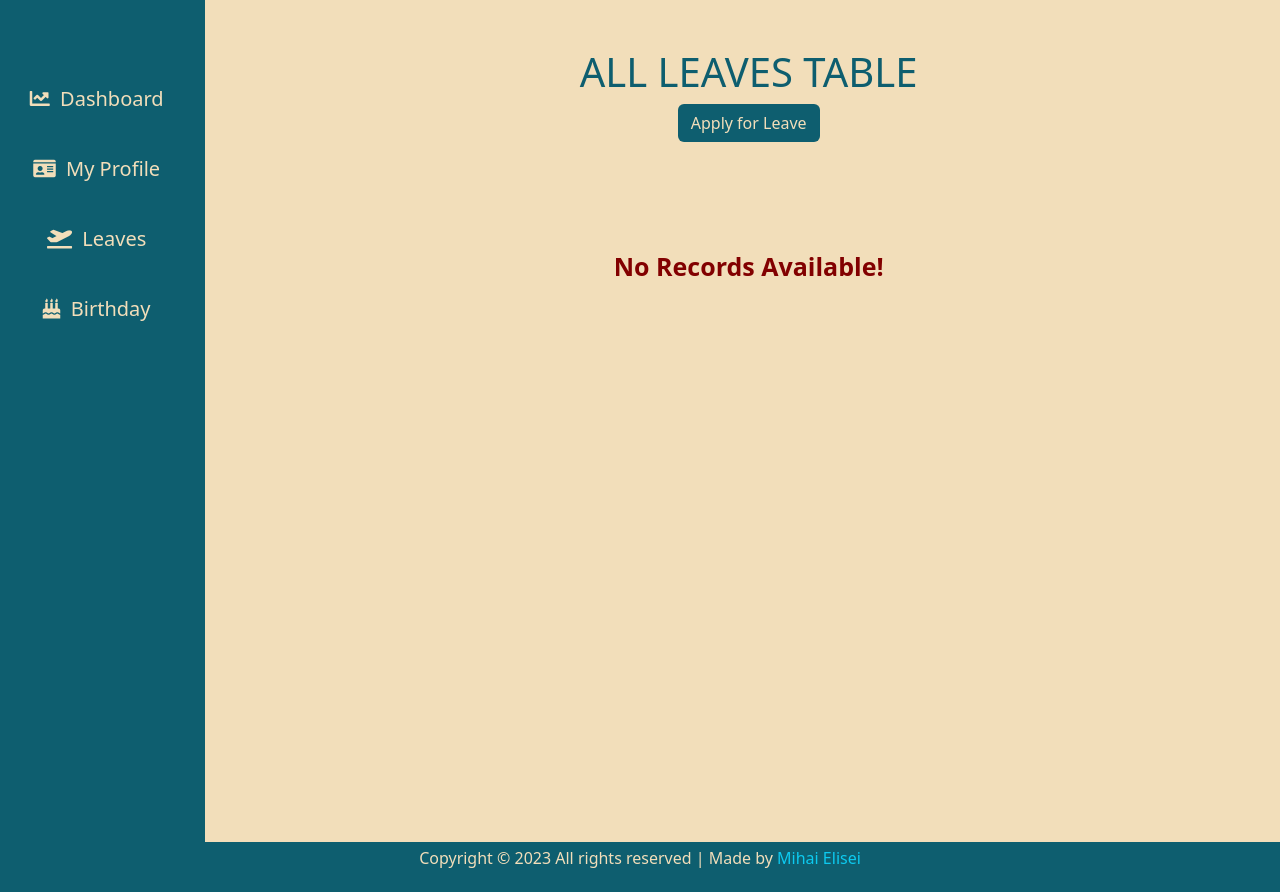
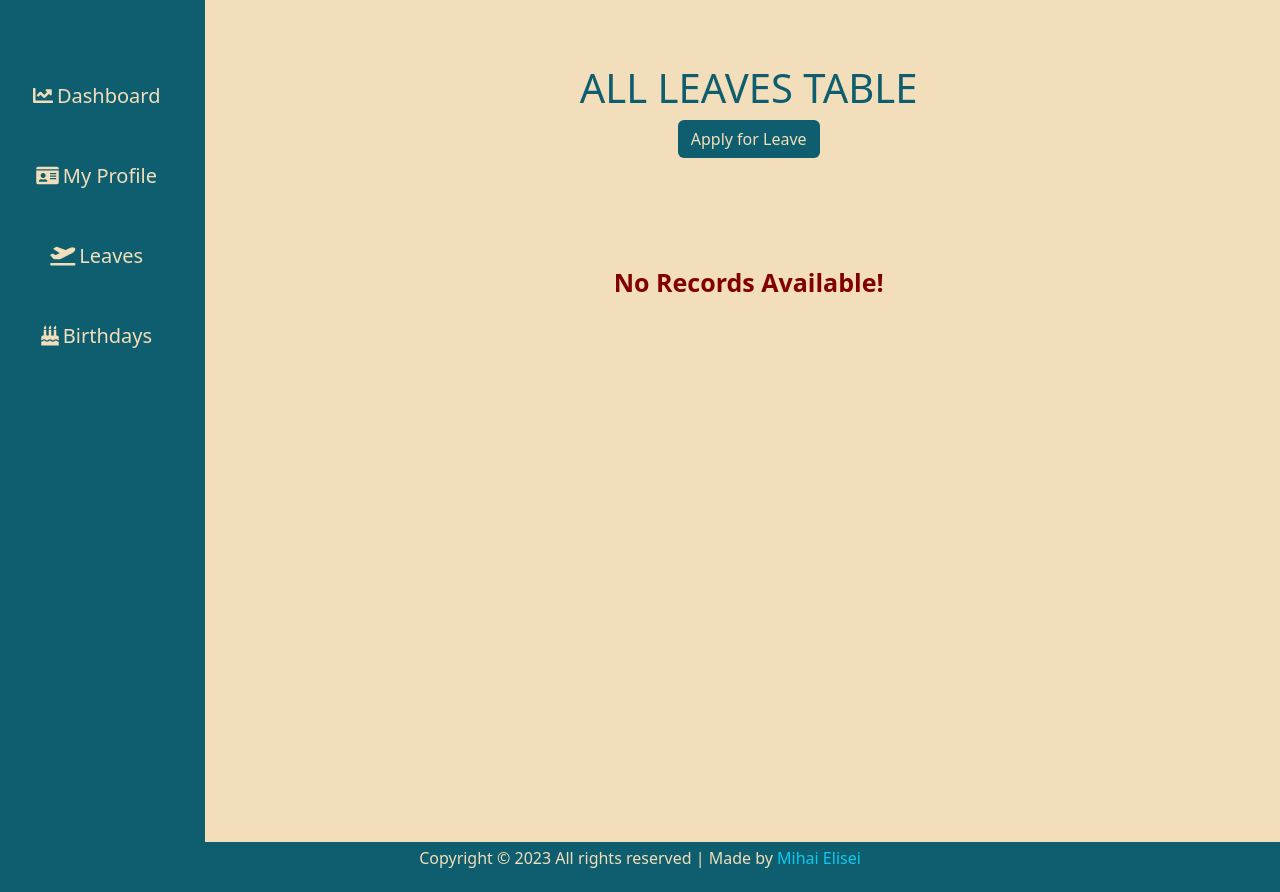
Before and after one commit to MihaiElisei/Django-Human-Resources, a Django app: template templates/dashboard/all_leaves.html in a window 1280 px wide. Shown: the part 54-946 px from the top of the page. Run offline with Django 3.2, Linux system fonts and the light colour scheme; the template is opened without the code that fills it, so the values that code supplies are empty.

Commit message:
fix layout

```diff
--- a/static/css/style.css
+++ b/static/css/style.css
@@ -9,9 +9,6 @@
 }
 .beige-color{
     color:#F2DEBA;
-}
-.text-medium{
-    font-size: 25px;
 }
 .padding-0{
     padding-right:0;
@@ -29,9 +26,12 @@
 
 .form-wrapper::-webkit-scrollbar,
 #list-tab::-webkit-scrollbar,
-ul::-webkit-scrollbar{
+ul::-webkit-scrollbar,
+.no-scroll::-webkit-scrollbar,
+.scroll-form::-webkit-scrollbar{
     display: none;
 }
+
 
 .subtitle{
     color: #0E5E6F;
@@ -129,10 +129,14 @@ position: fixed;
     color:#F2DEBA;
     font-size: 20px;
     text-align: center;
-    display: block;
-    padding: 20px;
+    padding: 25px;
 }
-
+.sidebar-item a:hover{
+    color:#F2DEBA;
+}
+.nav-pills{
+    text-align: center!important;
+}
 .container-fluid{
     margin: 0;
     padding: 0;
@@ -262,7 +266,7 @@ input[type="color"]:focus,
 
 .profile-list{
     border: none;
-    padding: 15px;
+    padding: 10px;
 
 }
 
@@ -296,3 +300,16 @@ input[type="color"]:focus,
     color: #820000;
     font-weight: bold;
 }
+
+
+/* ------------------------------------
+            MEDIA QUERIES
+--------------------------------------*/
+/* For larger to medium screens size from 1200px wide and down */
+@media screen and (max-width:1200px){
+
+ .username{
+    display: none;
+ }
+
+}
--- a/templates/account/all_users.html
+++ b/templates/account/all_users.html
@@ -1,7 +1,7 @@
 {% extends 'dashboard.html' %}
 
 {% block all_users %}
-    <div class="col-md-10 dahsboard-color p-5">
+    <div class="col py-3 dahsboard-color p-5">
 		<div class="table-responsive table-shadow">
 			<div class="text-center table-description">
 			  <h4 class="table-title">ALL USERS TABLE</h4>
--- a/templates/account/create_user.html
+++ b/templates/account/create_user.html
@@ -3,7 +3,7 @@
 
 
 {% block create_user %}
-    <div class="col-md-10 dahsboard-color">
+    <div class="col py-3 dahsboard-color">
         <div class="content">
             <div class="container-fluid">
                 <div class="form-wrapper" style="max-height: 85vh; overflow: scroll;">
--- a/templates/base.html
+++ b/templates/base.html
@@ -10,20 +10,22 @@
       <link rel="stylesheet" href="https://cdnjs.cloudflare.com/ajax/libs/font-awesome/5.15.4/css/all.min.css" integrity="sha512-1ycn6IcaQQ40/MKBW2W4Rhis/DbILU74C1vSrLJxCq57o941Ym01SwNsOMqvEBFlcgUa6xLiPY/NS5R+E6ztJQ==" crossorigin="anonymous" referrerpolicy="no-referrer" />
       <link rel="stylesheet" href="https://cdn.jsdelivr.net/npm/flatpickr/dist/flatpickr.min.css">
       <link rel="stylesheet" href="{% static 'css/style.css' %}">
-      <title>Document</title>
+      <title>{% block title %} Human Resources App {% endblock title %}</title>
   </head>
   <body>
         <header>
             <nav class="navbar navbar-expand-lg teal-color">
-                <div class="col-sm">
-                    <a href="{% url 'index' %}" class="navbar-brand flex-grow-1 beige-color" style="text-align: center; margin-left: 25px; font-size: 25px;">
+                <div class="col-sm" style="max-width: 300px;">
+                    <a href="{% if user.is_authenticated %}{% url 'dashboard' %}{% else %}{% url 'index' %}{% endif %}"
+                     class="navbar-brand flex-grow-1 beige-color"
+                     style="text-align: center; margin-left: 25px; font-size: 25px;" >
                         {% block navbar-content %}
                         <i class="fas fa-users-cog logo"></i>&nbsp;&nbsp; HR-APP
                         {% endblock navbar-content %}
                     </a>
                 </div>
                 {% if user.is_authenticated %}
-                  {% if request.user.is_superuser %}
+                {% if request.user.is_superuser %}
                 <nav class="navbar navbar-expand-lg bg-body-tertiary">
                     <div class="container-fluid">
                       <button class="navbar-toggler" type="button" data-bs-toggle="collapse" data-bs-target="#navbarSupportedContent" aria-controls="navbarSupportedContent" aria-expanded="false" aria-label="Toggle navigation">
--- a/templates/dashboard.html
+++ b/templates/dashboard.html
@@ -2,45 +2,40 @@
 
 {% block content %}
 <div class="container-fluid">
-    <div class="row">
-        <div class="col-md-2 padding-0">
-            <div class="d-flex flex-column flex-shrink-0 p-3  beige-color teal-color">
-                <!-- SIDEBAR NAVIGATION -->
-
-                <div class="sidebar-wrapper" >
-                    <ul class="navbar-nav me-auto mb-2 mb-lg-0" style="min-height:100vh;">
-                        <li class="active sidebar-item mt-5">
-                            <a href="{% url 'dashboard' %}">
-                                <i class="fas fa-chart-line"></i>&nbsp;&nbsp;Dashboard
+  <div class="row flex-nowrap">
+    <div class="col-auto col-md-2 col-xl-2 px-sm-2 px-0 teal-color beige-color">
+        <div class="d-flex flex-column align-items-center align-items-sm-start px-3 pt-2 min-vh-100">
+            <ul class="nav nav-pills flex-column mb-sm-auto mt-5 align-items-center align-items-sm-right" id="menu" style="width: 100%;">
+              <li class="nav-item sidebar-item">
+                  <a href="{% url 'dashboard' %}" class="nav-link align-middle px-0">
+                      <i class="fas fa-chart-line"></i><span class="ms-1 d-none d-sm-inline">Dashboard</span>
                   </a>
               </li>
-                        <li class="sidebar-item">
-                            <a href="{% url 'userprofile' %}">
-                                <i class="fas fa-id-card"></i></i></i>&nbsp;&nbsp;My Profile
+              <li class="nav-item sidebar-item">
+                  <a href="{% url 'userprofile' %}" class="nav-link align-middle px-0">
+                      <i class="fas fa-id-card"></i><span class="ms-1 d-none d-sm-inline">My Profile</span>
                   </a>
               </li>
               {% if request.user.is_superuser and request.user.is_staff %}
-                        <li class="sidebar-item">
-                            <a href="{% url 'employees' %}">
-                                <i class="fas fa-user"></i>&nbsp;&nbsp;All Employees
+              <li class="nav-item sidebar-item">
+                  <a href="{% url 'employees' %}" class="nav-link align-middle px-0">
+                      <i class="fas fa-user"></i><span class="ms-1 d-none d-sm-inline">All Employees</span>
                   </a>
               </li>
               {% endif %}
-                        <li class="sidebar-item">
-                            <a href="{% url 'leaves_list' %}">
-                                <i class="fas fa-plane-departure"></i>&nbsp;&nbsp;Leaves
+              <li class="nav-item sidebar-item">
+                  <a href="{% url 'leaves_list' %}" class="nav-link align-middle px-0">
+                      <i class="fas fa-plane-departure"></i><span class="ms-1 d-none d-sm-inline">Leaves</span>
                   </a>
               </li>
-                        <li class="sidebar-item">
-                            <a href="{% url 'birthdays' %}">
-                                <i class="fas fa-birthday-cake"></i></i>&nbsp;&nbsp;Birthday
+              <li class="nav-item sidebar-item">
+                  <a href="{% url 'birthdays' %}" class="nav-link align-middle px-0">
+                      <i class="fas fa-birthday-cake"></i><span class="ms-1 d-none d-sm-inline">Birthdays</span>
                   </a>
               </li>
           </ul>
       </div>
     </div>
-        </div>
-
      <!-- ---------------DASHBOARD BLOCKS--------------- -->
 
         <!-- DASHBOARD HOME -->
@@ -75,6 +70,7 @@
         {% block rejected_leaves %}{% endblock rejected_leaves %}
   </div>
 
+  <!-- Display Messages -->
   {% for message in messages %}
     {% if message.tags == 'success' %}
     <script src="https://cdnjs.cloudflare.com/ajax/libs/sweetalert/2.1.2/sweetalert.min.js" integrity="sha512-AA1Bzp5Q0K1KanKKmvN/4d3IRKVlv9PYgwFPvm32nPO6QS8yH1HO7LbgB1pgiOxPtfeg5zEn2ba64MUcqJx6CA==" crossorigin="anonymous" referrerpolicy="no-referrer"></script>
--- a/templates/dashboard/all_leaves.html
+++ b/templates/dashboard/all_leaves.html
@@ -1,12 +1,13 @@
 {% extends 'dashboard.html' %}
 
+{% block title %} All Leaves {% endblock title %}
 
 {% block all_leaves %}
-<div class="col-md-10 dahsboard-color">
+<div class="col py-3 dahsboard-color">
     <div class="content">
 
       <!-- TABLE -->
-      <div class="table-responsive table-shadow">
+      <div class="table-responsive table-shadow scroll-form">
         <div class="text-center table-description mt-5">
           <h4 class="table-title">ALL LEAVES TABLE</h4>
           <a href="{% url 'create_leave' %}" class="btn teal-color beige-color btn-leave">Apply for Leave</a>
--- a/templates/dashboard/bank.html
+++ b/templates/dashboard/bank.html
@@ -1,9 +1,10 @@
 {% extends 'dashboard.html' %}
 {% load crispy_forms_tags %}
 
+{% block title %} Add Bank Details {% endblock title %}
 
 {% block bank %}
-<div class="col-md-10 dahsboard-color">
+<div class="col py-3 dahsboard-color">
     <div class="content">
         <div class="container-fluid">
             <div class="form-wrapper scroll-form">
--- a/templates/dashboard/birthdays.html
+++ b/templates/dashboard/birthdays.html
@@ -1,9 +1,10 @@
 {% extends 'dashboard.html' %}
 
+{% block title %} All Birthdays This Month {% endblock title %}
 
 {% block birthdays %}
-    <div class="col-md-10 dahsboard-color p-5">
-		<div class="table-responsive table-shadow">
+  <div class="col py-3 dahsboard-color p-5">
+		<div class="table-responsive scroll-form">
 			<div class="text-center table-description">
 			  <h4 class="table-title">ALL BIRTHDAYS THIS MONTH</h4>
 			</div>
--- a/templates/dashboard/create_leave.html
+++ b/templates/dashboard/create_leave.html
@@ -1,9 +1,10 @@
 {% extends 'dashboard.html' %}
 {% load crispy_forms_tags %}
 
+{% block title %} Request New Leave {% endblock title %}
 
 {% block create_leave %}
-<div class="col-md-10 dahsboard-color">
+<div class="col py-3 dahsboard-color">
     <div class="content">
         <div class="container-fluid">
             <div class="form-wrapper scroll-form">
--- a/templates/dashboard/dashboard_home.html
+++ b/templates/dashboard/dashboard_home.html
@@ -1,4 +1,6 @@
 {% extends 'dashboard.html' %}
+
+{% block title %} Human Resources App - Welcome {% endblock title %}
 
 {% block dahsboard-home %}
 <div class="col-md-10 padding-0 dahsboard-color">
--- a/templates/dashboard/emergency.html
+++ b/templates/dashboard/emergency.html
@@ -1,9 +1,10 @@
 {% extends 'dashboard.html' %}
 {% load crispy_forms_tags %}
 
+{% block title %} Add Emergency Details {% endblock title %}
 
 {% block emergency %}
-<div class="col-md-10 dahsboard-color">
+<div class="col py-3 dahsboard-color">
     <div class="content">
         <div class="container-fluid">
             <div class="form-wrapper scroll-form">
--- a/templates/dashboard/family.html
+++ b/templates/dashboard/family.html
@@ -1,9 +1,10 @@
 {% extends 'dashboard.html' %}
 {% load crispy_forms_tags %}
 
+{% block title %} Add Family Details {% endblock title %}
 
 {% block family %}
-<div class="col-md-10 dahsboard-color">
+<div class="col py-3 dahsboard-color">
     <div class="content">
         <div class="container-fluid">
             <div class="form-wrapper scroll-form">
```
Also changed, not shown: HRApp/views.py (+51 -6 lines), templates/dashboard/add_employee.html (+2 -6 lines), templates/dashboard/all_employees.html (+8 -6 lines), templates/dashboard/approved_leaves.html (+6 -4 lines), templates/dashboard/leave_action.html (+4 -3 lines), templates/dashboard/rejected_leaves.html (+4 -3 lines), templates/dashboard/user_profile.html (+39 -20 lines). Lines whose indentation alone changed are shown as unchanged.
